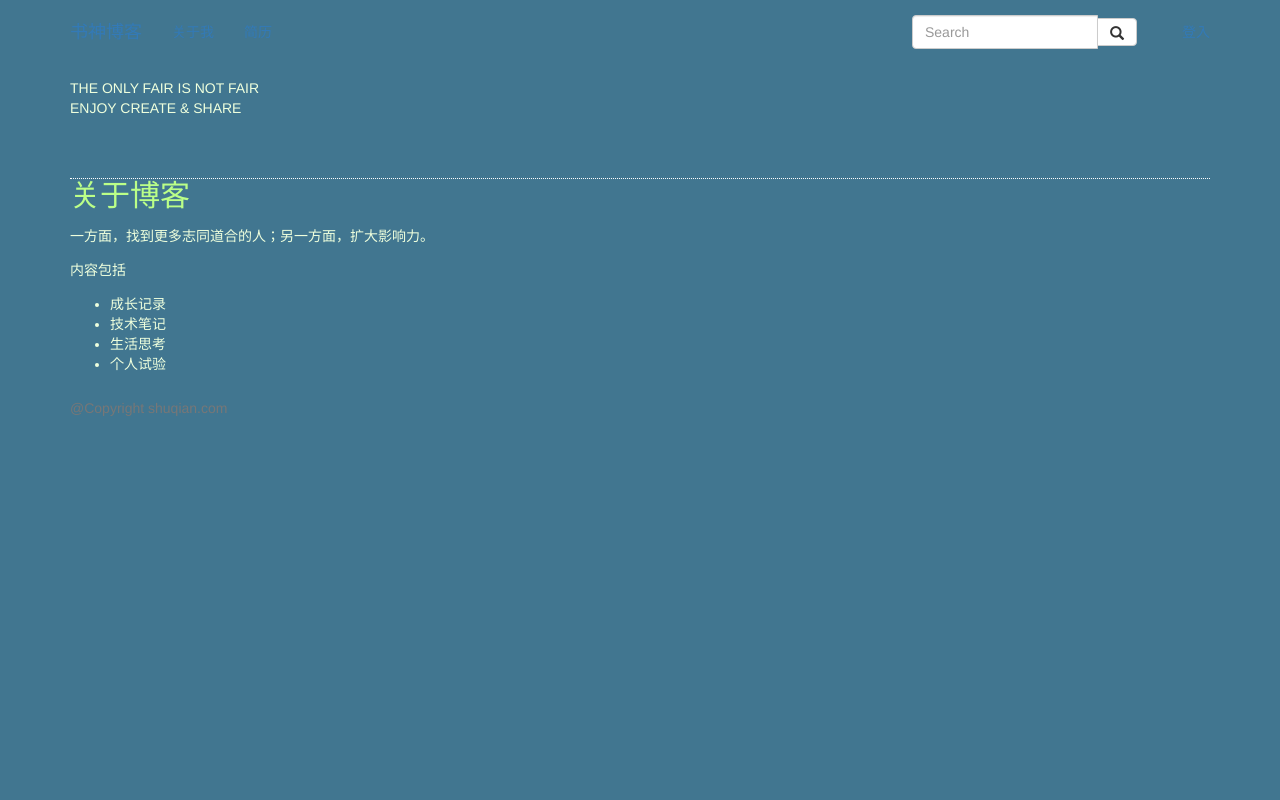
After one commit to shuqian2017/project, a Django app: template blog/templates/flatpages/about.html in a window 1280 px wide. The commit adds this page. Run offline with Django 3.2, Linux system fonts and the light colour scheme; the template is opened without the code that fills it, so the values that code supplies are empty; parts of the project's set-up code (start-up, migrations or seed data) failed here and were passed over; some libraries are stand-ins or nearby versions.

Commit message:
新增关于我和评论

```diff
--- a/blog/blog/urls.py
+++ b/blog/blog/urls.py
@@ -19,6 +19,8 @@ from django import views
 from django.conf.urls.static import static
 from blogpost import views
 
-urlpatterns = (url(r'^$', views.index, name="main"),
+urlpatterns = [url(r'^$', views.index, name="main"),
                url(r'^admin/', include(admin.site.urls)),
-               url(r'^blog/(?P<slug>[^\.]+).html', views.view_post, name='view_blog_post'),)
+               url(r'^blog/(?P<slug>[^\.]+).html', views.view_post, name='view_blog_post'),
+               url(r'^pages/', include('django.contrib.flatpages.urls')),
+               url(r'^comments/', include('django_comments.urls')), ]
--- a/blog/templates/base.html
+++ b/blog/templates/base.html
@@ -12,14 +12,14 @@
 <style type="text/css">
     body {
         color: #efd;
-        background: #453;
+        background: #417690;
         padding: 0.5em;
         margin: 0
     }
 
     h1 {
         padding: 2em 1em;
-        background: #675
+        background: #607d8b
     }
 
     h2 {
--- /dev/null
+++ b/blog/templates/flatpages/about.html
@@ -0,0 +1,16 @@
+{% extends 'base.html' %}
+{% block title %}关于我{% endblock %}
+
+{% block content %}
+<div>
+    <h2>关于博客</h2>
+    <p>一方面，找到更多志同道合的人；另一方面，扩大影响力。</p>
+    <p>内容包括</p>
+    <ul>
+        <li>成长记录</li>
+        <li>技术笔记</li>
+        <li>生活思考</li>
+        <li>个人试验</li>
+    </ul>
+</div>
+{% endblock %}
--- a/blog/templates/index.html
+++ b/blog/templates/index.html
@@ -2,7 +2,7 @@
 {% block title %}Welcome to my blog{% endblock %}
 
 {% block content %}
-    <h1>Posts</h1>
+    <h1>请相信美好的事情即将发生！</h1>
     {% for post in posts %}
         <h2><a href="{{ post.get_absolute_url }}">{{ post.title }}</a></h2>
         <p>{{ post.posted }} - By {{ post.author }}</p>
```
Also changed, not shown: blog/blog/settings.py (+8 -1 lines), blog/templates/blogpost_detail.html (+15 -3 lines), 1 other file.
